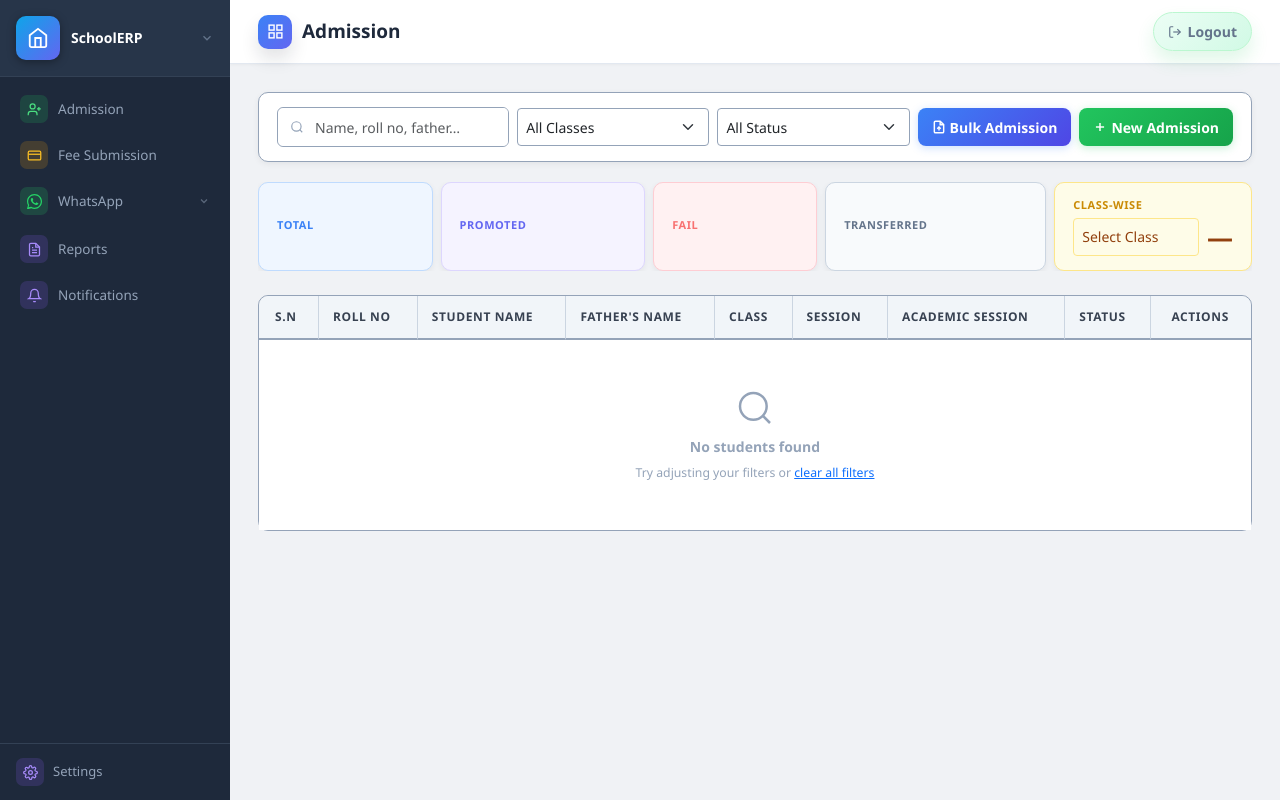
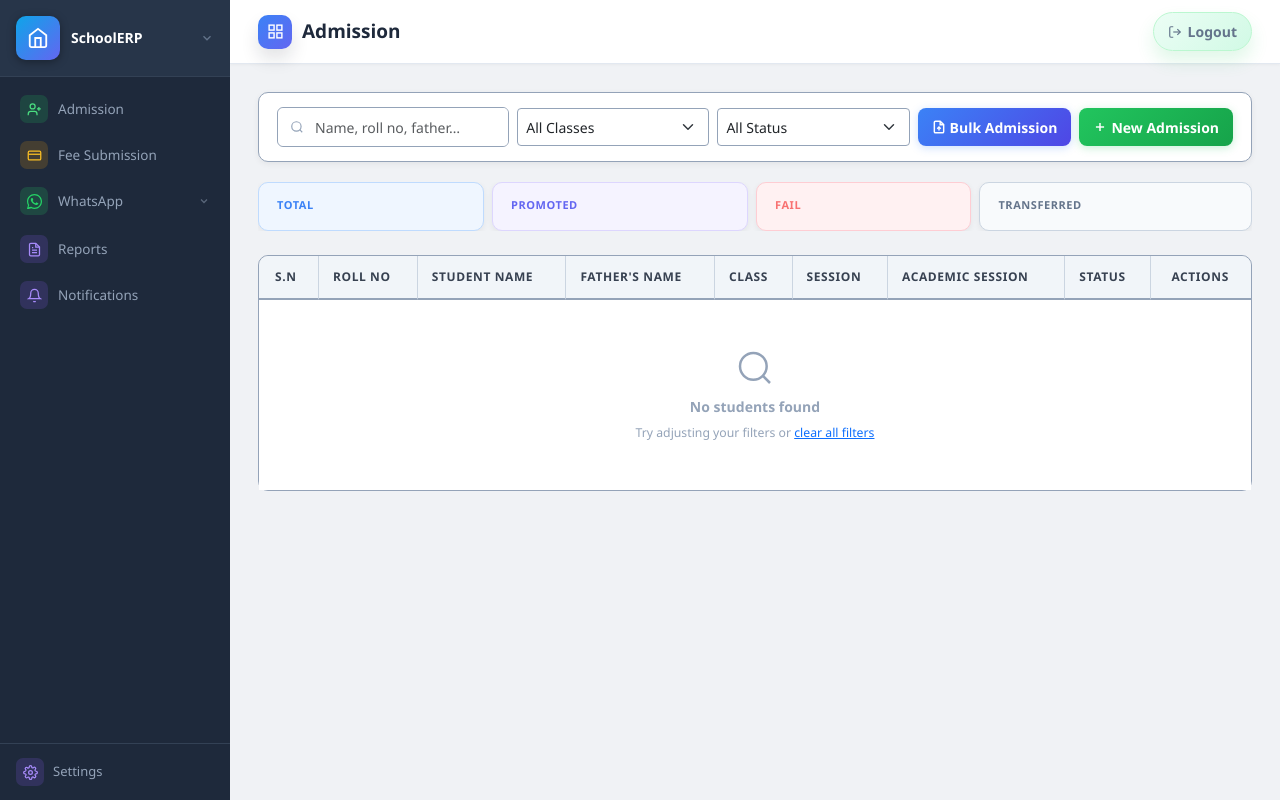
Before and after one commit to satyam0007-git/school_erp, a Django app: template templates/school/admission/student_list.html in a window 1280 px wide. Run offline with Django 5.2, Linux system fonts and the light colour scheme; the template is opened without the code that fills it, so the values that code supplies are empty; data comes from the database, SQL or seed files in the repository; parts of the project's set-up code (start-up, migrations or seed data) failed here and were passed over.

Commit message:
remove class dropdown

```diff
--- a/schoolapp/views/student_views.py
+++ b/schoolapp/views/student_views.py
@@ -58,14 +58,12 @@ def student_list(request):
         'session_start_month': profile.session_start_month.capitalize(),
         'session_end_month': profile.session_end_month.capitalize(),
         'total_students': all_students.count(),
-        'class_wise': all_students.values('school_class__name').annotate(count=Count('id')).order_by('school_class__name'),
         'session_wise': all_students.values('academic_session').annotate(count=Count('id')).order_by('-academic_session'),
         'filtered_total': qs.count(),
         'filtered_active': qs.filter(status='active').count(),
         'filtered_promoted': qs.filter(status='promoted').count(),
         'filtered_inactive': qs.filter(status='inactive').count(),
         'filtered_fail': qs.filter(status='fail').count(),
-        'filtered_class_wise': qs.values('school_class__name').annotate(count=Count('id')).order_by('school_class__name'),
         'selected_class': class_id or '',
         'selected_status': status or '',
         'selected_q': q,
--- a/templates/school/admission/student_list.html
+++ b/templates/school/admission/student_list.html
@@ -127,21 +127,6 @@
     </div>
   </div>
 
-  <div class="kpi-card" style="background:#fefce8;border-color:#fde68a;min-width:190px;flex:1.6;">
-    <div class="kpi-body">
-      <div class="kpi-label" style="color:#ca8a04;">Class-wise{% if is_filtered %} (filtered){% endif %}</div>
-      <div class="d-flex align-items-center gap-2 mt-1">
-        <select class="form-select form-select-sm" id="classKpiSelect"
-                style="max-width:130px;border:1.5px solid #fde68a;background:#fefce8;color:#92400e;">
-          <option value="">Select Class</option>
-          {% for item in filtered_class_wise %}
-            <option value="{{ item.count }}">{{ item.school_class__name }} ({{ item.count }})</option>
-          {% endfor %}
-        </select>
-        <span class="kpi-value" id="classKpiCount" style="color:#92400e;">—</span>
-      </div>
-    </div>
-  </div>
 
 </div>
 {% endwith %}
@@ -458,11 +443,6 @@
     if (e.key === 'Escape') closeAllActMenus();
   });
 
-  // ── Class KPI select ───────────────────────────────────────────────────
-  document.getElementById('classKpiSelect').addEventListener('change', function () {
-    const el = document.getElementById('classKpiCount');
-    el.textContent = this.value !== '' ? this.value : '—';
-  });
 
   function showHallTicket(data) {
     const logoWrap = document.getElementById('ht-logo-wrap');
```
